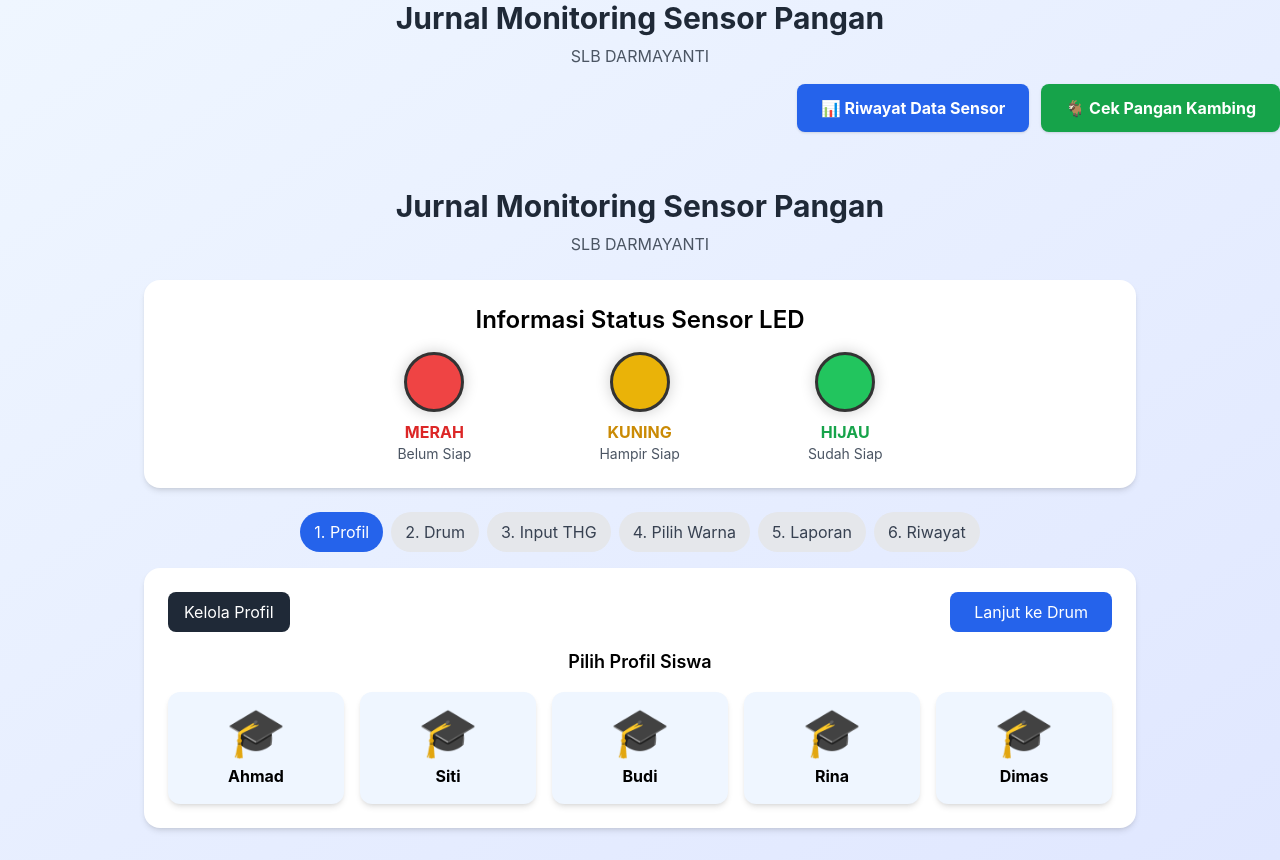
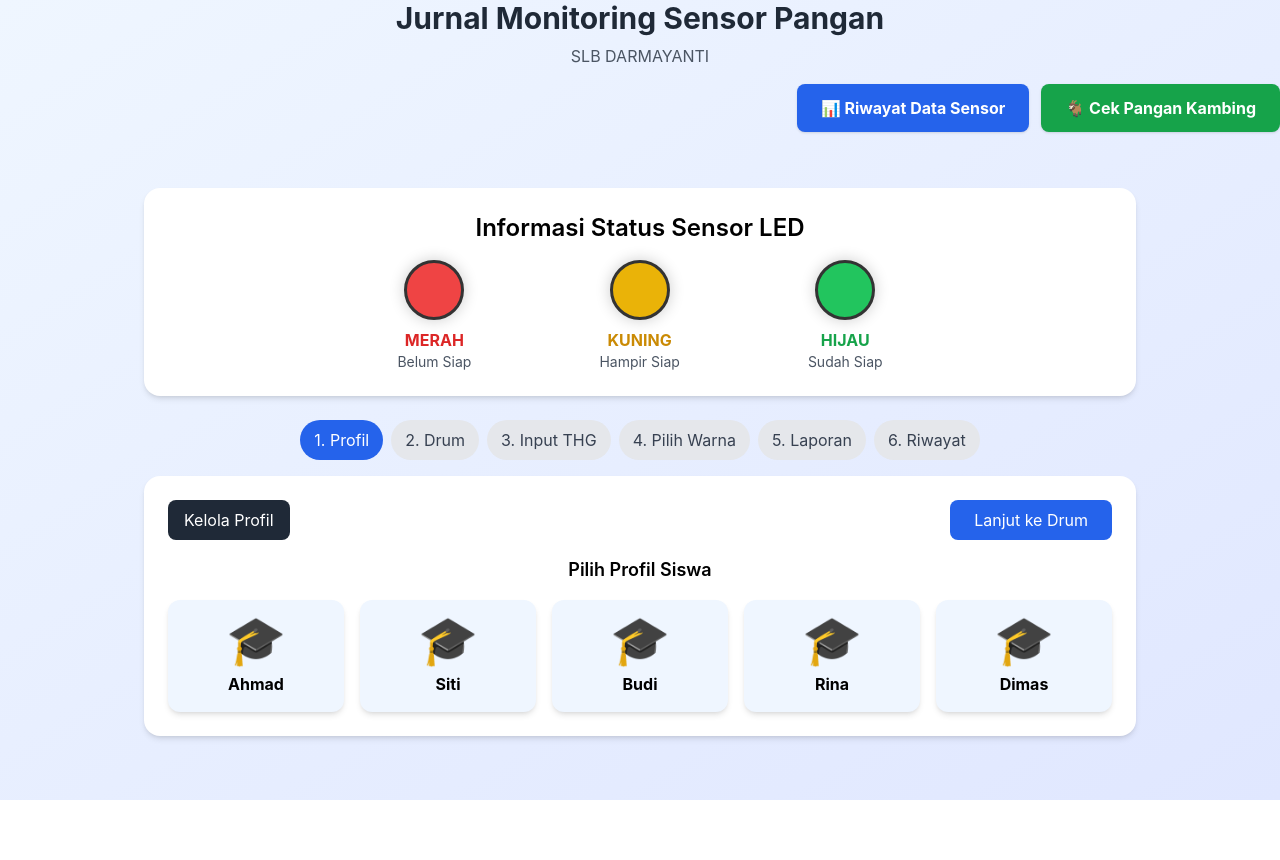
Before and after one commit to tegararya1/SLB-TEST-2, a plain HTML site: page index.html in a window 1280 px wide. After the commit the page ends 800 px from the top, so only its background shows below. Drawn offline with nearby package versions, Linux system fonts and the light colour scheme.

Commit message:
Update index.html

```diff
--- a/index.html
+++ b/index.html
@@ -30,10 +30,7 @@
 
 <div class="container mx-auto px-4 py-8 max-w-5xl">
   <!-- Header -->
-  <div class="text-center mb-6">
-    <h1 class="text-3xl font-bold text-gray-800 mb-2">Jurnal Monitoring Sensor Pangan</h1>
-    <p class="text-gray-600">SLB DARMAYANTI</p>
-  </div>
+
 
   <!-- Status LCD -->
   <div class="bg-white p-6 rounded-2xl shadow-md mb-6">
```
